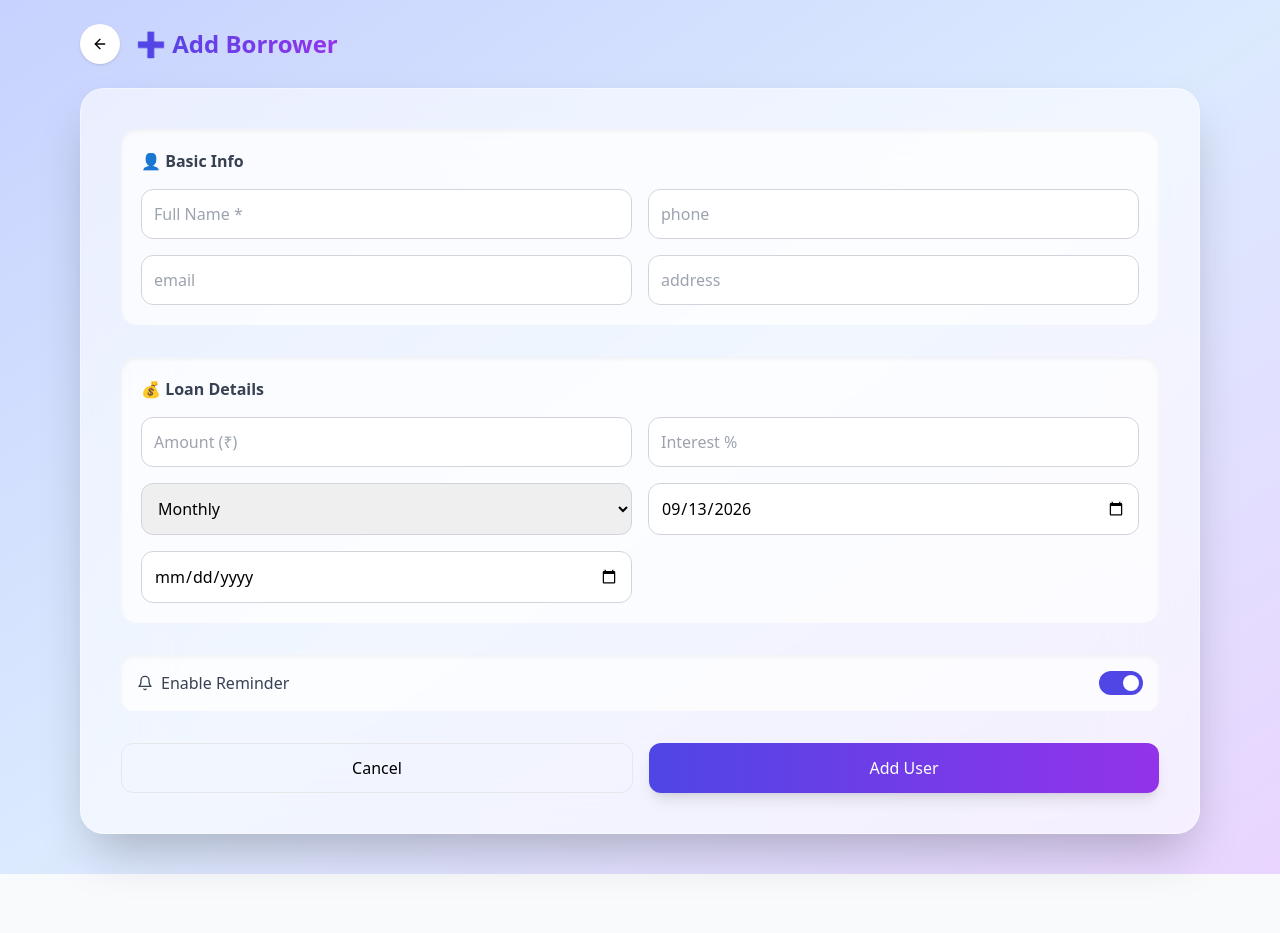
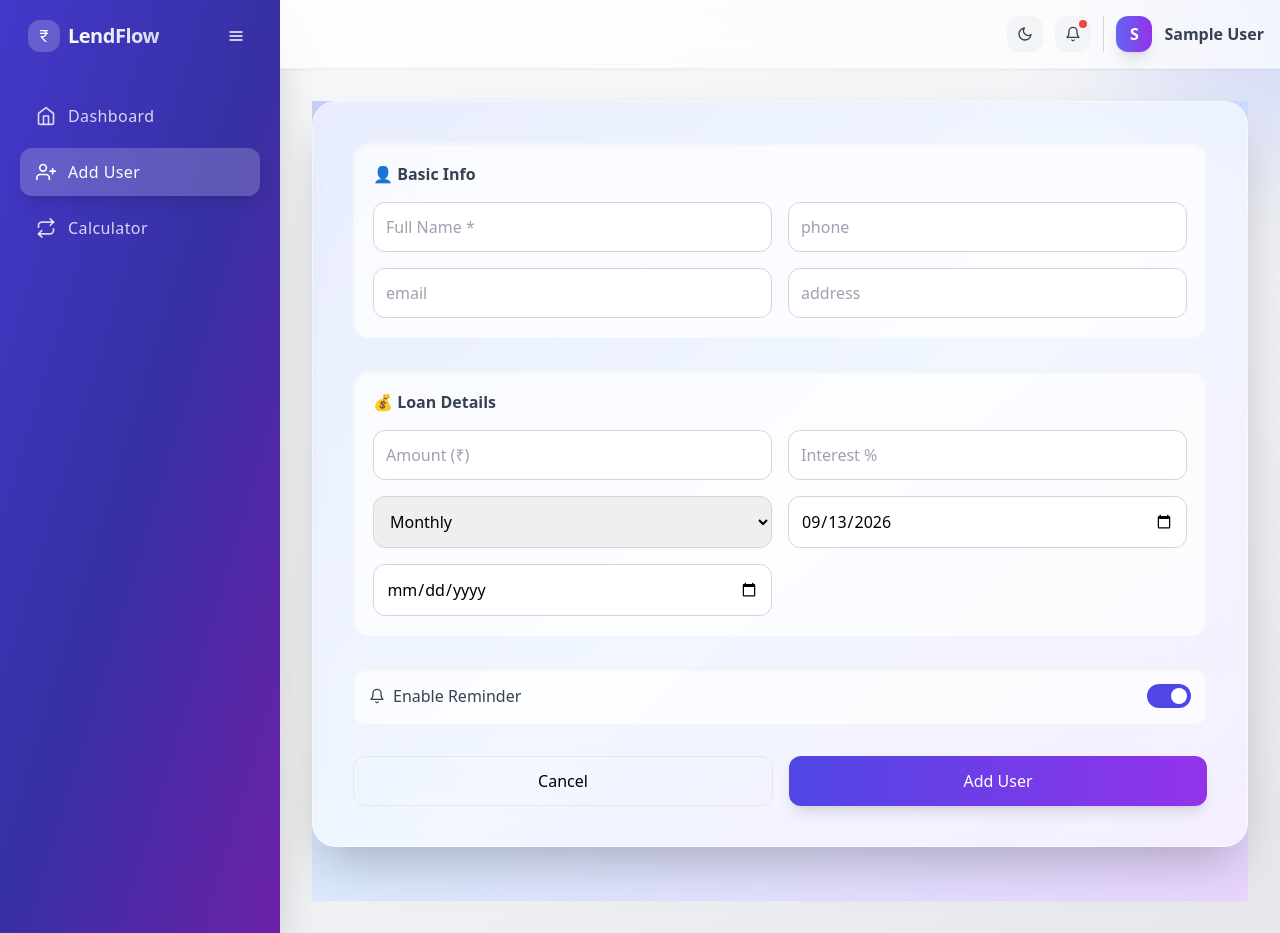
Before and after one commit to Nikhil-Tawale/Money-Lender-App, a React (Vite) app: page /add-user in a window 1280 px wide. Before the commit the page ends 874 px from the top, so only its background shows below. Built offline with nearby package versions, Linux system fonts and the light colour scheme; sample sign-in values are in the browser's storage.

Commit message:
Refactor routing and layout for AddUser and InterestCalculator components; update Dashboard to support children props and add search functionality for users.

```diff
--- a/src/App.tsx
+++ b/src/App.tsx
@@ -31,9 +31,9 @@ function AppRoutes() {
       <Route path="/login" element={!isAuthenticated ? <Login /> : <Navigate to="/" />} />
       <Route path="/register" element={!isAuthenticated ? <Register /> : <Navigate to="/" />} />
       <Route path="/" element={<PrivateRoute><Dashboard /></PrivateRoute>} />
-      <Route path="/add-user" element={<PrivateRoute><AddUser /></PrivateRoute>} />
+      <Route path="/add-user" element={<PrivateRoute><Dashboard><AddUser /></Dashboard></PrivateRoute>} />
       <Route path="/edit-user/:id" element={<PrivateRoute><EditUser /></PrivateRoute>} />
-      <Route path="/interest-calculator" element={<PrivateRoute><InterestCalculator /></PrivateRoute>} />
+      <Route path="/interest-calculator" element={<PrivateRoute><Dashboard><InterestCalculator /></Dashboard></PrivateRoute>} />
       <Route path="/user/:id" element={<PrivateRoute><UserDetails /></PrivateRoute>} />
       <Route path="/reminders" element={<PrivateRoute><Reminders /></PrivateRoute>} />
       <Route path="*" element={<Navigate to="/" />} />
--- a/src/pages/AddUser.tsx
+++ b/src/pages/AddUser.tsx
@@ -3,7 +3,6 @@ import { useNavigate } from 'react-router-dom';
 import toast from 'react-hot-toast';
 import { useTheme } from '../contexts/ThemeContext';
 import {
-  FiArrowLeft,
   FiBell
 } from 'react-icons/fi';
 import { dataService } from '../services/DataServiceFactory';
@@ -108,22 +107,8 @@ const AddUser: React.FC = () => {
   return (
     <div className="min-h-screen bg-gradient-to-br from-indigo-200 via-blue-100 to-purple-200 dark:from-gray-950 dark:via-gray-900 dark:to-gray-950 transition-colors duration-300">
 
-      {/* Header */}
-      <div className="max-w-6xl mx-auto px-4 py-6 flex items-center gap-4">
-        <button
-          onClick={() => navigate('/')}
-          className="p-3 rounded-full bg-white dark:bg-gray-800 shadow hover:scale-110 transition dark:text-white"
-        >
-          <FiArrowLeft />
-        </button>
-
-        <h1 className="text-2xl font-bold bg-gradient-to-r from-indigo-600 to-purple-600 bg-clip-text text-transparent dark:from-indigo-400 dark:to-purple-400">
-          ➕ Add Borrower
-        </h1>
-      </div>
-
       {/* Form */}
-      <div className="max-w-6xl mx-auto px-4 pb-10">
+      <div className="w-full pb-10">
         <form
           onSubmit={handleSubmit}
           className="backdrop-blur-2xl bg-white/60 dark:bg-gray-800/60 p-6 md:p-10 rounded-3xl shadow-2xl border border-white/40 dark:border-gray-700/40 space-y-8"
--- a/src/pages/Dashboard.tsx
+++ b/src/pages/Dashboard.tsx
@@ -34,7 +34,7 @@ import {
 } from "recharts";
 import { motion, AnimatePresence } from "framer-motion";
 
-const Dashboard: React.FC = () => {
+const Dashboard: React.FC<{ children?: React.ReactNode }> = ({ children }) => {
   const [users, setUsers] = useState<User[]>([]);
   const [stats, setStats] = useState({
     totalBorrowed: 0,
@@ -47,6 +47,7 @@ const Dashboard: React.FC = () => {
   const [sidebarOpen, setSidebarOpen] = useState(true);
   const [mobileSidebar, setMobileSidebar] = useState(false);
   const [profileOpen, setProfileOpen] = useState(false);
+  const [searchQuery, setSearchQuery] = useState("");
   const profileRef = useRef<HTMLDivElement>(null);
 
   const { logout, user } = useAuth();
@@ -86,6 +87,14 @@ const Dashboard: React.FC = () => {
 
   const currencySymbol = helperService.getCurrencySymbol();
   const CurrencyIcon = helperService.getCurrencyIcon();
+  const normalizedSearchQuery = searchQuery.trim().toLowerCase();
+  const filteredUsers = normalizedSearchQuery
+    ? users.filter((borrower) =>
+        [borrower.name, borrower.phone, borrower.email].some((value) =>
+          value?.toLowerCase().includes(normalizedSearchQuery),
+        ),
+      )
+    : users;
 
   const chartData = [
     { name: "Borrowed", value: stats.totalBorrowed, color: "#F59E0B" },
@@ -247,16 +256,8 @@ const Dashboard: React.FC = () => {
       {/* MAIN CONTENT */}
       <div className="flex-1 flex flex-col pt-20 md:pt-0 overflow-x-hidden min-h-screen">
         {/* HEADER */}
-        <header className="sticky top-0 z-20 flex justify-between items-center p-4 bg-white/70 dark:bg-gray-900/70 backdrop-blur-xl border-b border-gray-200/50 dark:border-gray-800/50 shadow-sm">
-          <div className="flex items-center bg-white dark:bg-gray-800/50 px-5 py-2.5 rounded-2xl w-full max-w-md shadow-inner border border-gray-200/50 dark:border-gray-700/50 focus-within:ring-2 focus-within:ring-indigo-500/50 transition-all">
-            <FiSearch className="mr-3 text-gray-400 text-lg" />
-            <input
-              className="bg-transparent outline-none w-full text-gray-700 dark:text-gray-200 placeholder-gray-400"
-              placeholder="Search borrowers..."
-            />
-          </div>
-
-          <div className="flex items-center gap-3 ml-4">
+        <header className="sticky top-0 z-20 flex justify-end items-center p-4 bg-white/70 dark:bg-gray-900/70 backdrop-blur-xl border-b border-gray-200/50 dark:border-gray-800/50 shadow-sm">
+          <div className="flex items-center gap-3">
             <button
               onClick={toggleDarkMode}
               className="p-2.5 rounded-xl bg-gray-100 dark:bg-gray-800 text-gray-700 dark:text-gray-200 hover:scale-105 transition-transform"
@@ -331,8 +332,9 @@ const Dashboard: React.FC = () => {
           </div>
         </header>
 
-        {/* MAIN CONTENT AREA - unchanged from your original */}
-        <main className="p-4 md:p-8 space-y-8">
+        {/* MAIN CONTENT AREA */}
+        <main className={children ? "p-4 md:p-8" : "p-4 md:p-8 space-y-8"}>
+          {children || <>
           {/* KPI CARDS */}
           <div className="grid grid-cols-2 lg:grid-cols-4 gap-5">
             {[
@@ -551,7 +553,7 @@ const Dashboard: React.FC = () => {
             className="bg-white/80 dark:bg-gray-900/80 backdrop-blur-sm rounded-2xl shadow-xl border border-gray-200/50 dark:border-gray-800/50 overflow-hidden"
           >
             <div className="p-5 border-b border-gray-200/50 dark:border-gray-800/50">
-              <div className="flex justify-between items-center">
+              <div className="flex flex-col gap-4 md:flex-row md:justify-between md:items-center">
                 <div>
                   <h2 className="text-xl font-bold text-gray-800 dark:text-white">
                     Active Borrowers
@@ -560,12 +562,23 @@ const Dashboard: React.FC = () => {
                     Manage and track all registered borrowers
                   </p>
                 </div>
-                <Link
-                  to="/add-user"
-                  className="px-4 py-2 bg-gradient-to-r from-indigo-500 to-purple-600 text-white rounded-xl text-sm font-semibold hover:shadow-lg transition-all hover:scale-105"
-                >
-                  + Add New
-                </Link>
+                <div className="flex flex-col gap-3 sm:flex-row sm:items-center">
+                  <div className="flex items-center bg-white dark:bg-gray-800/50 px-4 py-2.5 rounded-2xl w-full sm:w-64 shadow-inner border border-gray-200/50 dark:border-gray-700/50 focus-within:ring-2 focus-within:ring-indigo-500/50 transition-all">
+                    <FiSearch className="mr-3 text-gray-400 text-lg" />
+                    <input
+                      value={searchQuery}
+                      onChange={(event) => setSearchQuery(event.target.value)}
+                      className="bg-transparent outline-none w-full text-gray-700 dark:text-gray-200 placeholder-gray-400"
+                      placeholder="Search borrowers..."
+                    />
+                  </div>
+                  <Link
+                    to="/add-user"
+                    className="px-4 py-2 bg-gradient-to-r from-indigo-500 to-purple-600 text-white rounded-xl text-sm font-semibold hover:shadow-lg transition-all hover:scale-105 text-center"
+                  >
+                    + Add New
+                  </Link>
+                </div>
               </div>
             </div>
 
@@ -578,7 +591,7 @@ const Dashboard: React.FC = () => {
                   </p>
                 </div>
               </div>
-            ) : users.length === 0 ? (
+            ) : filteredUsers.length === 0 ? (
               <div className="p-12 text-center">
                 <div className="w-20 h-20 mx-auto bg-gray-100 dark:bg-gray-800 rounded-full flex items-center justify-center mb-4">
                   <FiUsers className="text-3xl text-gray-400" />
@@ -595,7 +608,7 @@ const Dashboard: React.FC = () => {
               </div>
             ) : (
               <div className="divide-y divide-gray-200/50 dark:divide-gray-800/50">
-                {users.map((u, idx) => (
+                {filteredUsers.map((u, idx) => (
                   <motion.div
                     key={u._id || u.id}
                     initial={{ opacity: 0, x: -20 }}
@@ -608,6 +621,7 @@ const Dashboard: React.FC = () => {
               </div>
             )}
           </motion.div>
+          </>}
         </main>
       </div>
     </div>
--- a/src/pages/InterestCalculator.tsx
+++ b/src/pages/InterestCalculator.tsx
@@ -1,12 +1,10 @@
 import React, { useMemo, useState, useEffect } from "react";
-import { useNavigate } from "react-router-dom";
 import { useTheme } from "../contexts/ThemeContext";
 import {
   FiPercent,
   FiCalendar,
   FiRepeat,
   FiAlertCircle,
-  FiArrowLeft,
 } from "react-icons/fi";
 import { MdCurrencyRupee } from "react-icons/md";
 import { helperService } from "../services/HelperService";
@@ -33,7 +31,6 @@ const InterestCalculator: React.FC = () => {
     returnDate: "",
   });
 
-  const navigate = useNavigate();
   const numericAmount = parseFloat(amount) || 0;
   const numericRate = parseFloat(interestRate) || 0;
   const numericPeriods = parseInt(periods, 10) || 0;
@@ -153,23 +150,7 @@ const InterestCalculator: React.FC = () => {
 
   return (
     <div className="min-h-screen bg-gradient-to-br from-indigo-100 via-blue-50 to-purple-100 dark:from-slate-900 dark:via-slate-800 dark:to-slate-900 transition-all">
-
-      {/* HEADER */}
-      <div className="sticky top-0 z-20 backdrop-blur-xl bg-white/60 dark:bg-slate-800/60 border-b border-white/30 dark:border-slate-700">
-        <div className="max-w-4xl mx-auto px-4 py-4 flex items-center">
-          <button
-            onClick={() => navigate("/")}
-            className="p-2 rounded-lg hover:bg-white/50 dark:hover:bg-slate-700 transition"
-          >
-            <FiArrowLeft size={20} />
-          </button>
-          <h1 className="ml-3 text-xl sm:text-2xl font-bold bg-gradient-to-r from-indigo-600 to-purple-600 bg-clip-text text-transparent">
-            Interest Calculator
-          </h1>
-        </div>
-      </div>
-
-      <div className="max-w-4xl mx-auto p-4 sm:p-6">
+      <div className="w-full">
 
         {/* MAIN CARD */}
         <div className="bg-white/60 dark:bg-slate-800/60 backdrop-blur-xl border border-white/30 dark:border-slate-700 shadow-2xl rounded-3xl p-5 sm:p-8 space-y-6">
```
